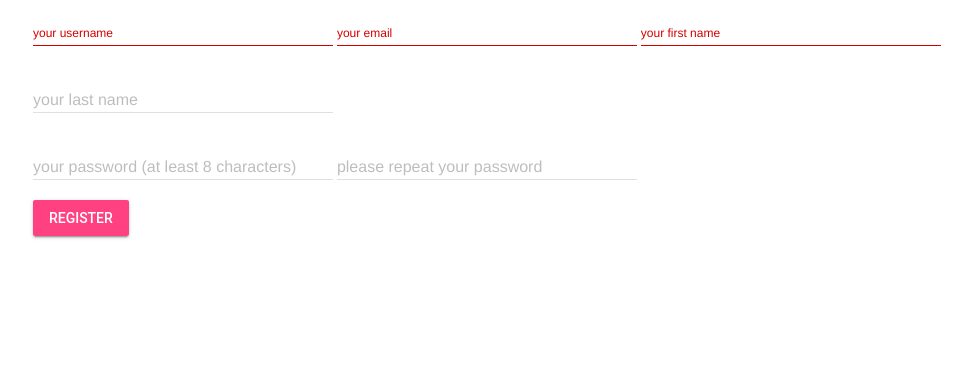
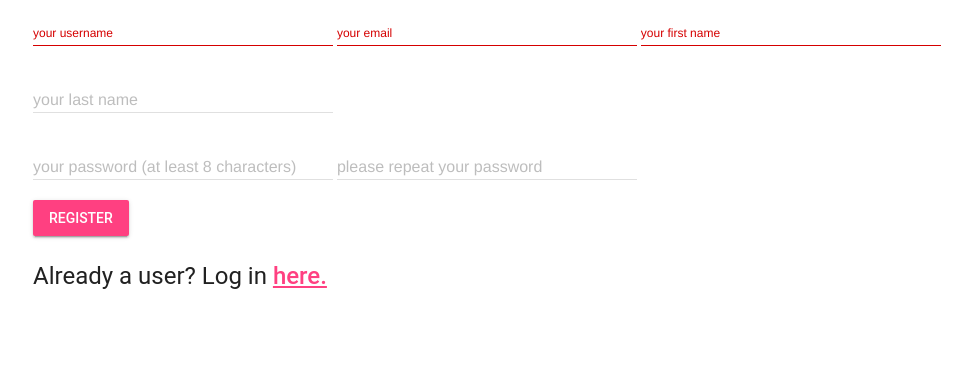
Before and after one commit to AnneEberhard/Django-ChatApp, a Django app: page /register/ in a window 1280 px wide. Shown: the part 289-655 px from the top of the page, without its empty margins (67-1039 px from the left). Run offline with Django 5.2, Linux system fonts and the light colour scheme.

Commit message:
added login link to register

```diff
--- a/chat/templates/auth/register.html
+++ b/chat/templates/auth/register.html
@@ -46,5 +46,6 @@
     </div>
     <div><button class="mdl-button mdl-js-button mdl-button--raised mdl-js-ripple-effect mdl-button--accent">Register</button></div>
 </form>
+<h4>Already a user? Log in <a href="/login/">here.</a></h4>
 
 {% endblock %}
```
